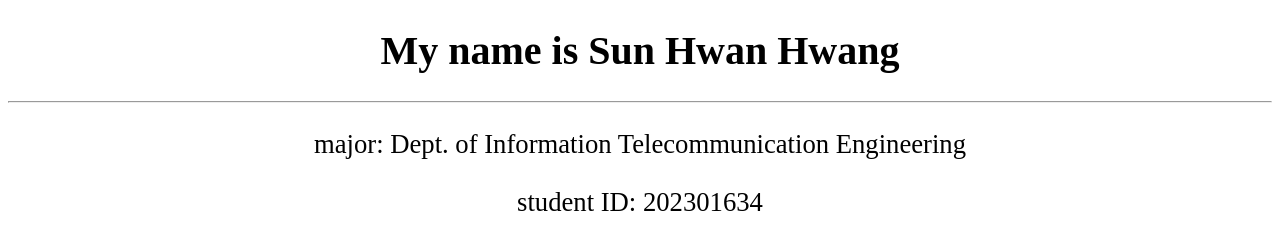
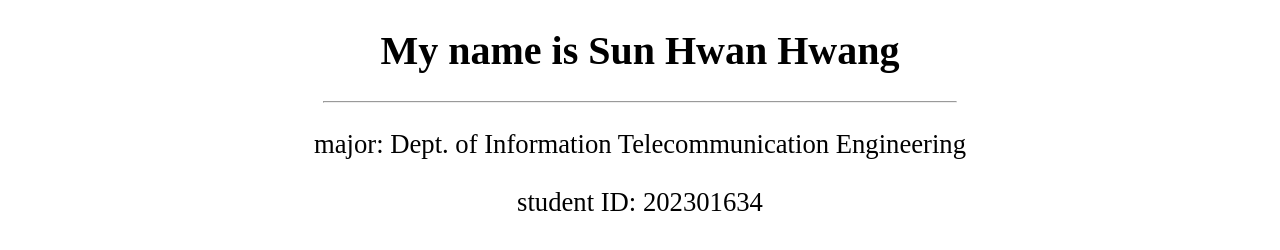
Before and after one commit to sun-hwan/sun-hwan.github.io, a plain HTML site: page index.html in a window 1280 px wide. Drawn offline with Linux system fonts and the light colour scheme.

Commit message:
Update index.css

```diff
--- a/index.css
+++ b/index.css
@@ -2,6 +2,11 @@ h1{
   color:black;
   font-size: 30pt;
   text-align:center;
+}
+
+hr{
+  width: 50%;
+  align: center;
 }
 
 p{
```
